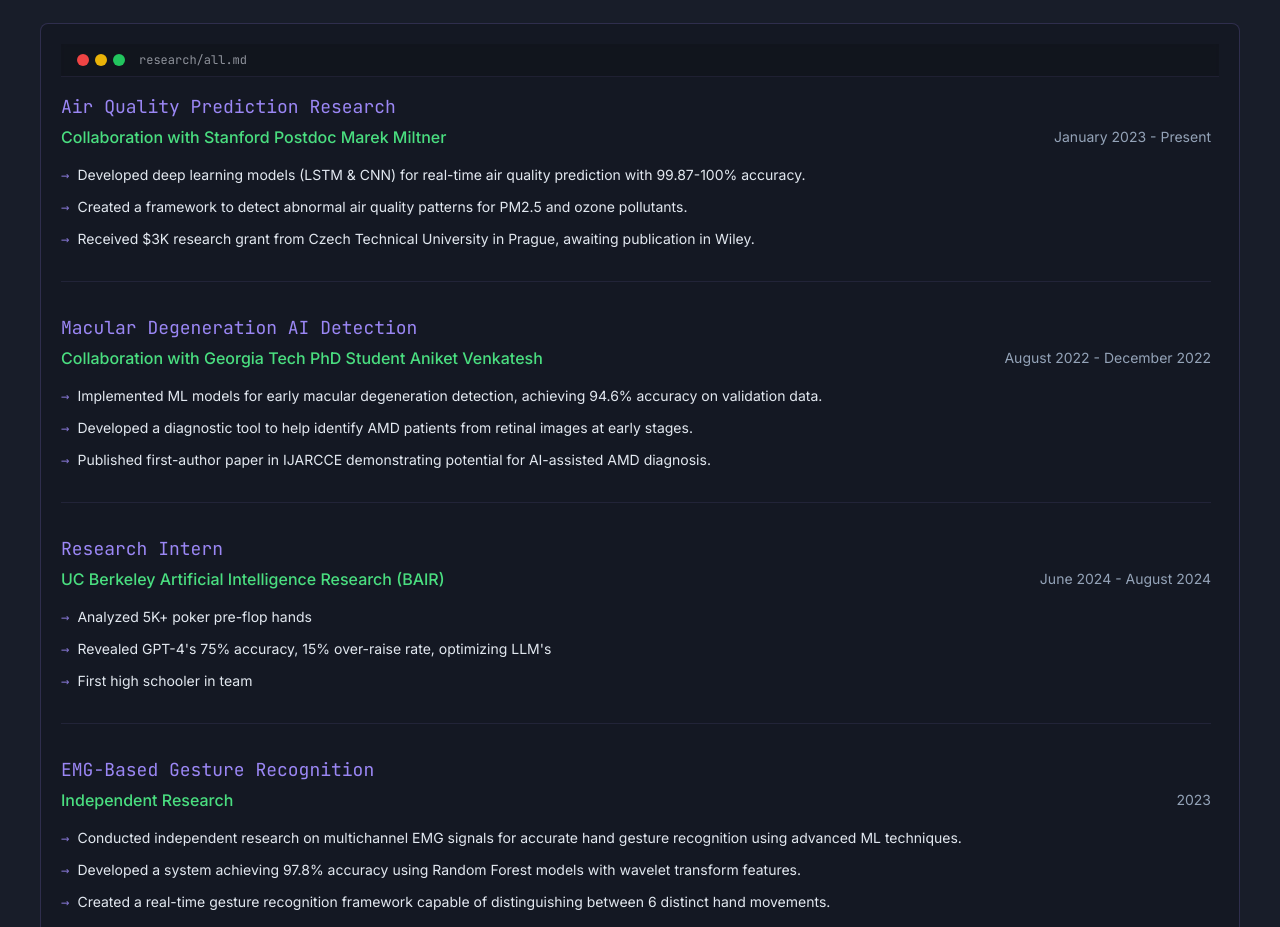
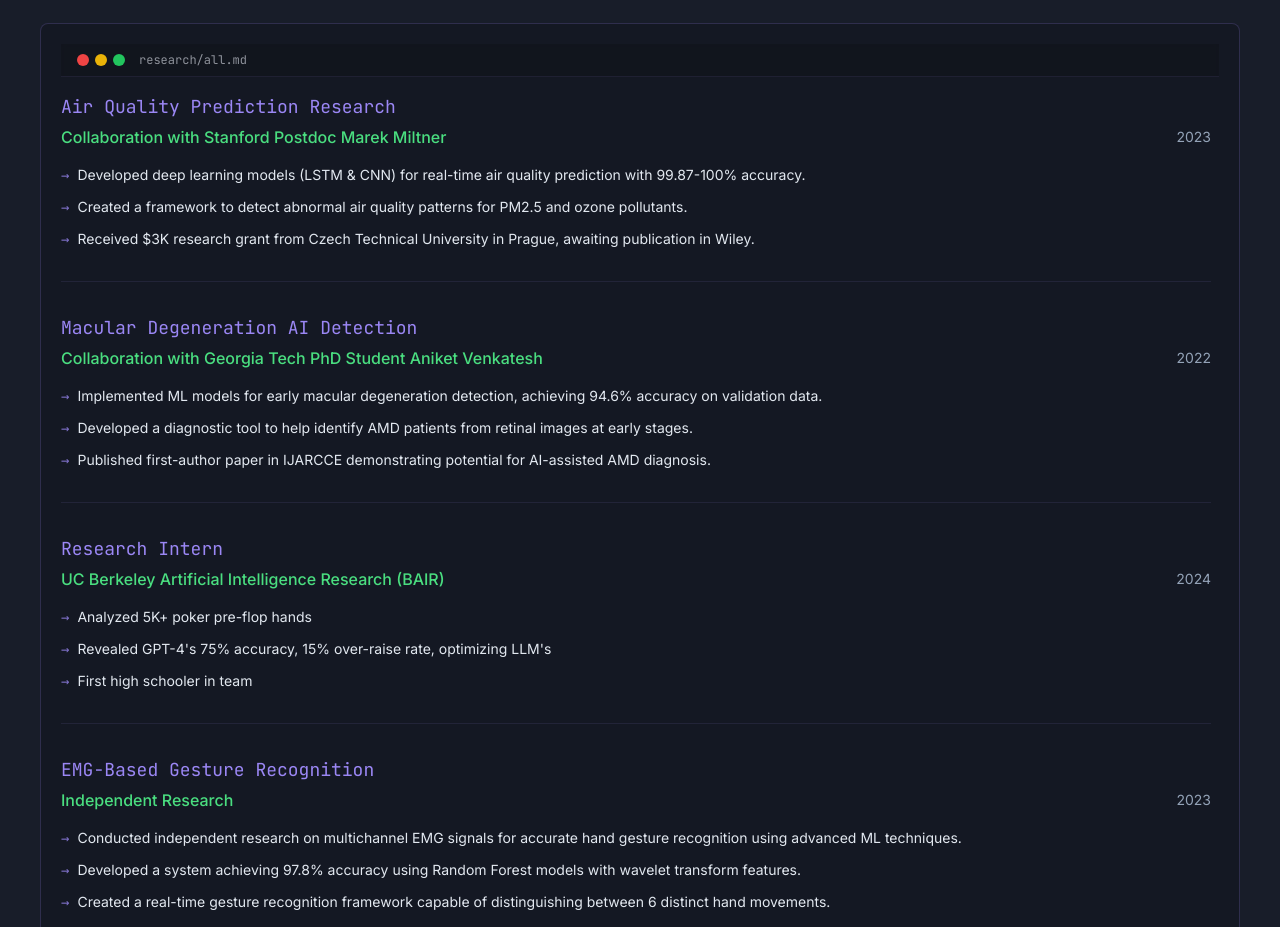
Before and after one commit to draj222/hidheeraj, a React (Vite) app: page / in a window 1280 px wide. Shown: the part 1620-2547 px from the top of the page. Built offline with nearby package versions, Linux system fonts and the light colour scheme.

Commit message:
Update experience card years
Update experience card years to only display the start year instead of the full period.  This simplifies the display of experience information.

```diff
--- a/src/pages/Index.tsx
+++ b/src/pages/Index.tsx
@@ -20,7 +20,7 @@ const Index = () => {
         {
           title: 'Air Quality Prediction Research',
           company: 'Collaboration with Stanford Postdoc Marek Miltner',
-          period: 'January 2023 - Present',
+          period: '2023',
           description: [
             'Developed deep learning models (LSTM & CNN) for real-time air quality prediction with 99.87-100% accuracy.',
             'Created a framework to detect abnormal air quality patterns for PM2.5 and ozone pollutants.',
@@ -30,7 +30,7 @@ const Index = () => {
         {
           title: 'Macular Degeneration AI Detection',
           company: 'Collaboration with Georgia Tech PhD Student Aniket Venkatesh',
-          period: 'August 2022 - December 2022',
+          period: '2022',
           description: [
             'Implemented ML models for early macular degeneration detection, achieving 94.6% accuracy on validation data.',
             'Developed a diagnostic tool to help identify AMD patients from retinal images at early stages.',
@@ -40,7 +40,7 @@ const Index = () => {
         {
           title: 'Research Intern',
           company: 'UC Berkeley Artificial Intelligence Research (BAIR)',
-          period: 'June 2024 - August 2024',
+          period: '2024',
           description: [
             'Analyzed 5K+ poker pre-flop hands',
             'Revealed GPT-4\'s 75% accuracy, 15% over-raise rate, optimizing LLM\'s',
@@ -89,7 +89,7 @@ const Index = () => {
         {
           title: 'Founder & CEO',
           company: 'Phase 1 Research',
-          period: 'February 2024 - Present',
+          period: '2024',
           description: [
             'Established partnerships with T20 alumni and Fortune 500 professionals, mentoring 10,000+ students globally.',
             'Partnered with governments in Mali and India, positively impacting 300,000+ students.',
@@ -99,7 +99,7 @@ const Index = () => {
         {
           title: 'Head of Curriculum Development',
           company: 'Youth Coding Workshops',
-          period: 'January 2023 - Present',
+          period: '2023',
           description: [
             'Introduced intense 10-week Python curriculum; tutored 500+ middle schoolers in the Tri-Valley;',
             'Modified 25+ curriculums; developed first AI/ML course.',
@@ -108,7 +108,7 @@ const Index = () => {
         {
           title: 'Co-President',
           company: 'AceCycle',
-          period: 'May 2024 - Present',
+          period: '2024',
           description: [
             'Spearheaded sustainability efforts by donating 450K+ tennis balls to pet stores and recycling facilities.',
             'Co-developed a carbon footprint tracking app with 500+ downloads.',
@@ -118,7 +118,7 @@ const Index = () => {
         {
           title: 'Executive Director',
           company: 'Engen Learning',
-          period: 'June 2023 - Present',
+          period: '2023',
           description: [
             'Enhanced website design, increasing user signups by 30%.',
             'Led 10+ bootcamps and organized global hackathons with 200+ participants.',
@@ -128,7 +128,7 @@ const Index = () => {
         {
           title: 'Middle College Representative',
           company: 'Las Positas College',
-          period: 'November 2023 - May 2024',
+          period: '2023',
           description: [
             'Advocated for diversity and equity, organizing 25+ events and addressing food insecurity through 15+ food drives.',
             'Acted as a liaison between students and administration to foster community belonging.'
@@ -137,7 +137,7 @@ const Index = () => {
         {
           title: 'Assistant Tennis Coach & Tournament Director',
           company: 'Arora Tennis & Fitness',
-          period: 'September 2024 - Present',
+          period: '2024',
           description: [
             'Coached 100+ students in weekly classes, improving technical tennis skills.',
             'Directed tournaments with 50+ participants, resolving conflicts and ensuring fair play.'
@@ -185,7 +185,7 @@ const Index = () => {
         {
           title: 'Precision Cosine Algorithm',
           company: 'Collaboration with Professor Alain Olavarrieta, Las Positas College',
-          period: 'Spring 2024',
+          period: '2024',
           description: [
             'Developed a Python algorithm calculating cosine values to 15 decimal places using Taylor/Maclaurin series foundations.',
             'Researched mathematical series applications and their real-world correlations to enhance algorithm efficiency.',
```
